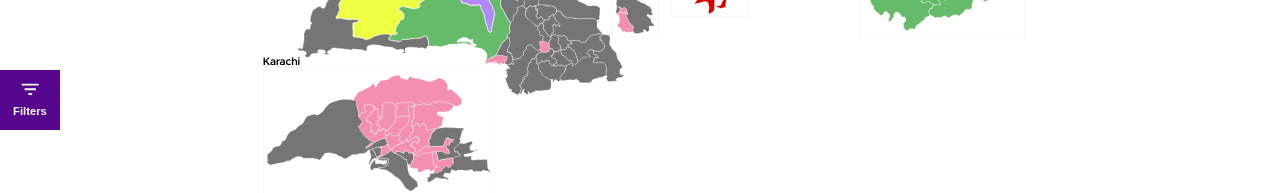
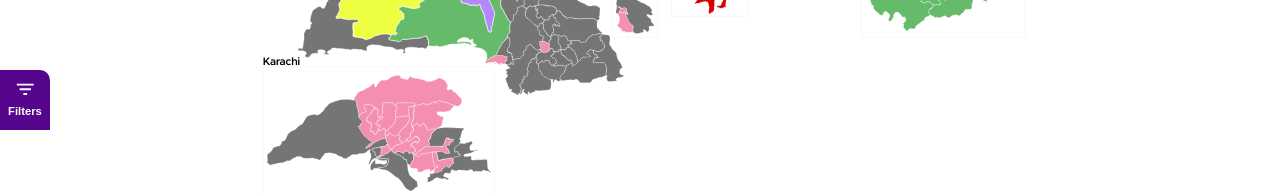
Before and after one commit to Danial-Sadiq-Masood/elections, a React (Create React App) app: page /#/ in a window 1280 px wide. Shown: the part 670-863 px from the top of the page. Built offline with nearby package versions, Linux system fonts and the light colour scheme; a web font is replaced by a local one.

Commit message:
legend attempt 1

```diff
--- a/src/components/data/filters.js
+++ b/src/components/data/filters.js
@@ -196,7 +196,7 @@ const FiltersContainer = styled.div`
     @media ${device.tablet} {
         width: auto;
         height: auto;
-        left: 75px;
+        left: 50px;
         padding: 20px;
     }
 
--- a/src/components/data/inputs/filter_button.js
+++ b/src/components/data/inputs/filter_button.js
@@ -4,7 +4,8 @@ import { useEffect } from "react";
 import gsap from "gsap";
 
 const Container = styled.button`
-    width: 60px;
+    width: 50px;
+    border-radius: 0px 10px 0px 0px;
     height: 60px;
     background-color: var(--deepblue);
     display: flex;
```
Also changed, not shown: 8 other files (tests, documents, lock files or other folders).
